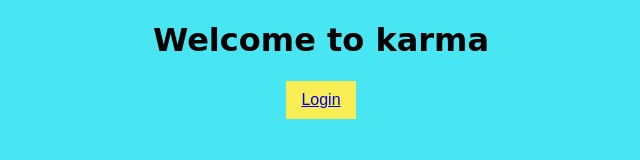
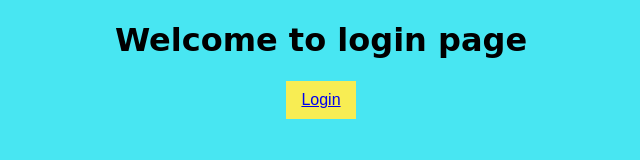
Before and after one commit to Balaganesh-M/LOGIN-PAGE, a plain HTML site: page index.html in a window 1280 px wide. Shown: the whole page, without its empty margins (319-959 px from the left). Drawn offline with Linux system fonts and the light colour scheme.

Commit message:
Update index.html

```diff
--- a/index.html
+++ b/index.html
@@ -24,7 +24,7 @@
     </style>
 </head>
 <body>
-    <h1>Welcome to karma</h1>
+    <h1>Welcome to login page</h1>
    <center><button type="submit"><a href="ass1.html">Login</a></button>
    </center>
 </body>
```
